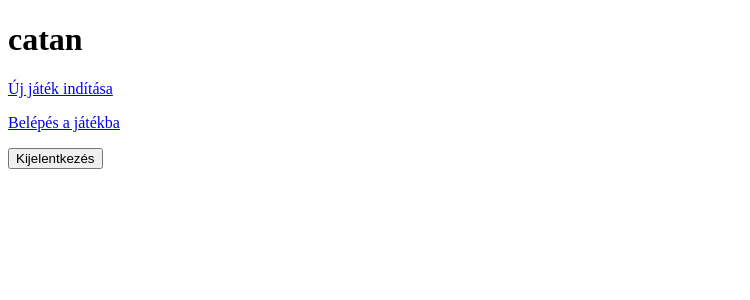
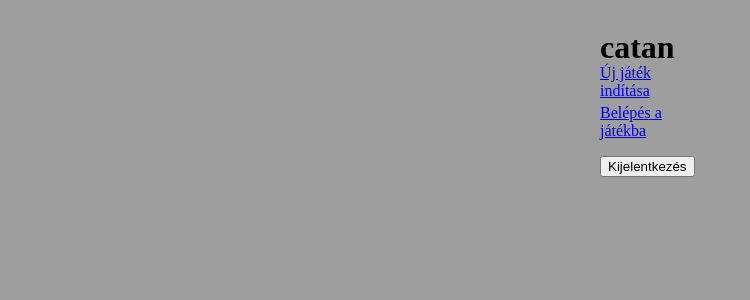
Before and after one commit to terrablood/kleszcatanprojektothonrol, a Django app: page /catan/ in a window 1280 px wide. Shown: the top 300 px of the page, without its empty margins (0-750 px from the left). Run offline with Django 5.2, Linux system fonts and the light colour scheme; the visitor is signed in with stand-in values (Sample User, id 1); parts of the project's set-up code (start-up, migrations or seed data) failed here and were passed over.

Commit message:
keszenvan

```diff
--- /dev/null
+++ b/chat/static/chat/css/foldal.css
@@ -0,0 +1,16 @@
+body{
+    background-color: rgb(158, 158, 158);
+    justify-content: center;
+}
+.container{
+    display: grid;
+    grid-template-columns: repeat(1,80px);
+    grid-template-rows: repeat(1,40px);
+    justify-content: center;
+}
+.container2{
+    display: grid;
+    grid-template-columns: repeat(1,80px);
+    grid-template-rows: repeat(1,40px);
+    justify-content: center;
+}
--- a/chat/templates/chat/catan.html
+++ b/chat/templates/chat/catan.html
@@ -21,12 +21,12 @@
     <main>
         <h3 id="egyik_player">{{a_jatek.egyik.username}}</h3>
         <div id="egyik_palya" class="container">
-            {% comment %} <!-- 15x15-ös tábla --> {% endcomment %}
+
         </div>
 
         <h3 id="masik_player">{{a_jatek.masik.username}}</h3>
         <div id="masik_palya" class="container">
-            {% comment %} <!-- 15x15-ös tábla --> {% endcomment %}
+
         </div>
         <div class="structures">
             <button id="dobas">dobás</button>
--- a/chat/templates/chat/index.html
+++ b/chat/templates/chat/index.html
@@ -1,26 +1,29 @@
+{% load static %}
 <!DOCTYPE html>
 <html lang="hu">
 <head>
     <meta charset="UTF-8">
     <meta name="viewport" content="width=device-width, initial-scale=1.0">
+    <link rel="stylesheet" href="{% static 'chat/css/foldal.css' %}">
     <title>catan</title>
 </head>
 <body>
+    <div id="egyik_palya" class="container">
         <h1>catan</h1>
+    </div>
+    <div id="egyik_palya" class="container2">
         {% if request.user.is_authenticated %}
-
-
             <p><a href="ujjatek/">Új játék indítása</a></p>
             <p><a href="lobby/">Belépés a játékba</a></p>
             <form action="{% url 'logout' %}" method="POST">
             {% csrf_token %}
                 <button type="submit">Kijelentkezés</button>
                 </form>
-
             {% else %}
-
             <p><a href="/regisztracio/">Regisztráció</a></p>
             <p><a href="/accounts/login/">Belépés</a></p>
         {% endif %}
+    </div>
+
 </body>
 </html>
--- a/chat/templates/chat/jatekok.html
+++ b/chat/templates/chat/jatekok.html
@@ -1,9 +1,11 @@
+{% load static %}
 <!DOCTYPE html>
 <html lang="hu">
 <head>
     <meta charset="UTF-8">
     <meta http-equiv="X-UA-Compatible" content="IE=edge">
     <meta name="viewport" content="width=device-width, initial-scale=1.0">
+    <link rel="stylesheet" href="{% static 'chat/css/jatekok.css' %}">
     <title>Játékok</title>
 </head>
 <body>
--- a/chat/templates/chat/ujjatek.html
+++ b/chat/templates/chat/ujjatek.html
@@ -1,8 +1,10 @@
+{% load static %}
 <!DOCTYPE html>
 <html lang="hu">
 <head>
     <meta charset="UTF-8">
     <meta name="viewport" content="width=device-width, initial-scale=1.0">
+    <link rel="stylesheet" href="{% static 'chat/css/ujjatek.css' %}">
     <title>Új játék</title>
 </head>
 <body>
```
Also changed, not shown: chat/static/chat/css/jatekok.css (added, +10 -0 lines), chat/static/chat/css/ujjatek.css (added, +10 -0 lines), chat/static/chat/js/catan.js (+23 -0 lines). Lines whose indentation alone changed are shown as unchanged.
